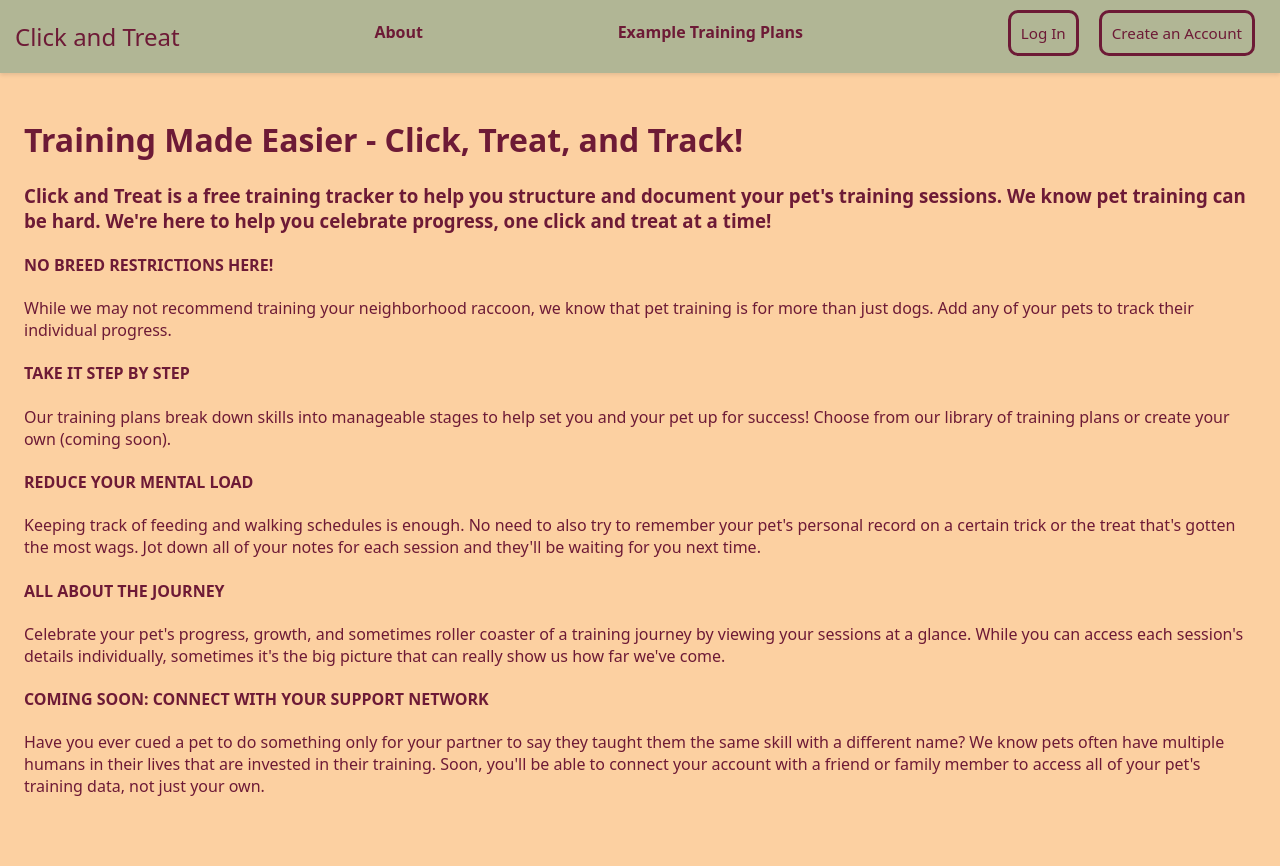
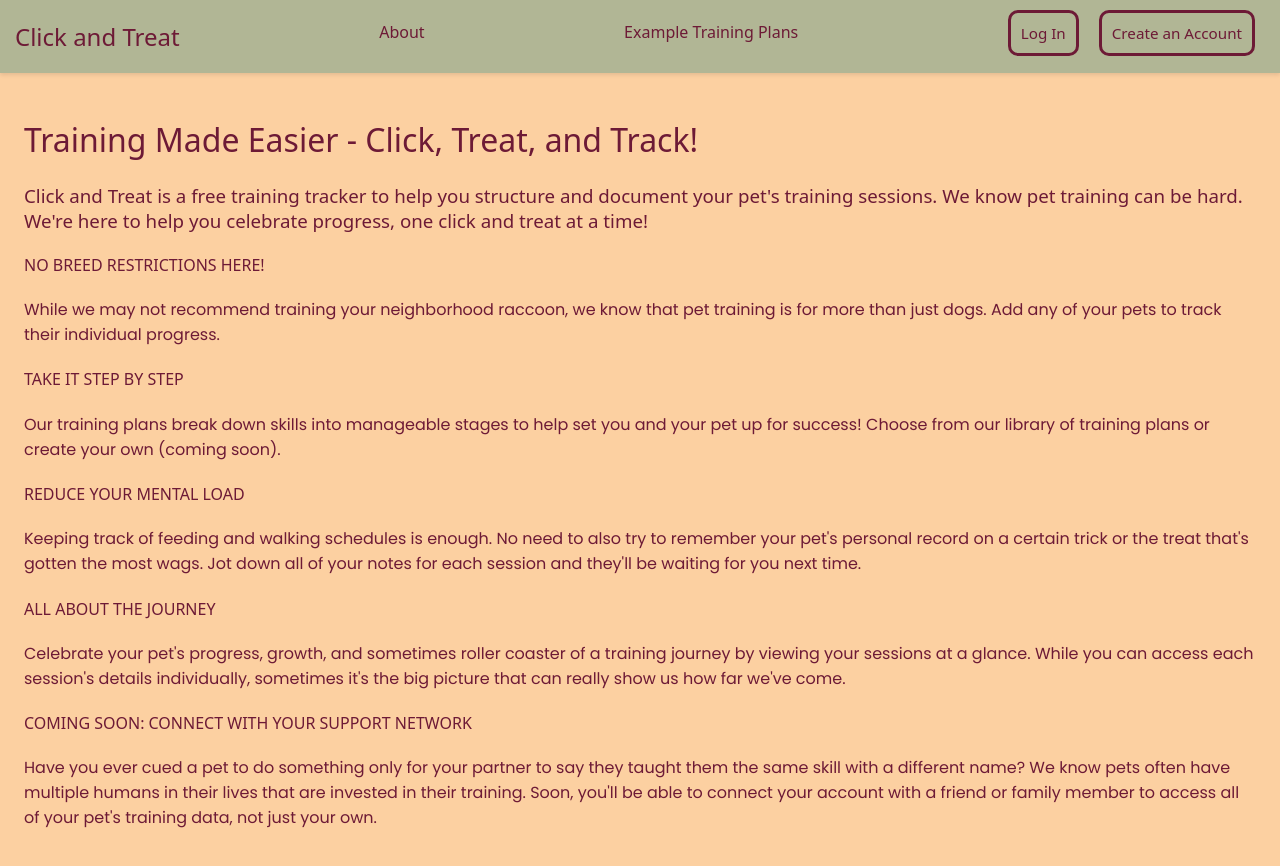
Before and after one commit to tati-guzman/click-and-treat, a React (Vite) app in the folder client/: page / in a window 1280 px wide. Shown: the top 866 px of the page. Before the commit the page ends 837 px from the top, so only its background shows below. Built offline with nearby package versions, Linux system fonts and the light colour scheme; a web font is replaced by a local one.

Commit message:
Adds new Poppins font to have regular text more readable and adjusts the CSS file to only have headers show in the bubbly DynaPuff font

```diff
--- a/client/index.html
+++ b/client/index.html
@@ -6,6 +6,7 @@
     <link rel="preconnect" href="https://fonts.googleapis.com">
     <link rel="preconnect" href="https://fonts.gstatic.com" crossorigin>
     <link href="https://fonts.googleapis.com/css2?family=Anton&family=DynaPuff&family=Montserrat&display=swap" rel="stylesheet">
+    <link href="https://fonts.googleapis.com/css2?family=Poppins&display=swap" rel="stylesheet">
     <title>Click and Treat</title>
   </head>
 
--- a/client/src/App.css
+++ b/client/src/App.css
@@ -5,18 +5,24 @@
     font-weight: 400;
     font-style: normal; */
 
+    font-family: "Poppins", sans-serif;
+    font-weight: 400;
+    font-style: normal;
+
+    background-color: #fcd0a1;
+    color: #6d1a36;
+
+    margin: 0;
+    padding: 0;
+}
+
+h1, h2, h3, h4 {
     font-family: "DynaPuff", system-ui;
     font-optical-sizing: auto;
     font-weight: 400;
     font-style: normal;
     font-variation-settings:
       "wdth" 100;
-
-    background-color: #fcd0a1;
-    color: #6d1a36;
-
-    margin: 0;
-    padding: 0;
 }
 
 /* Navbar Styles */
```
